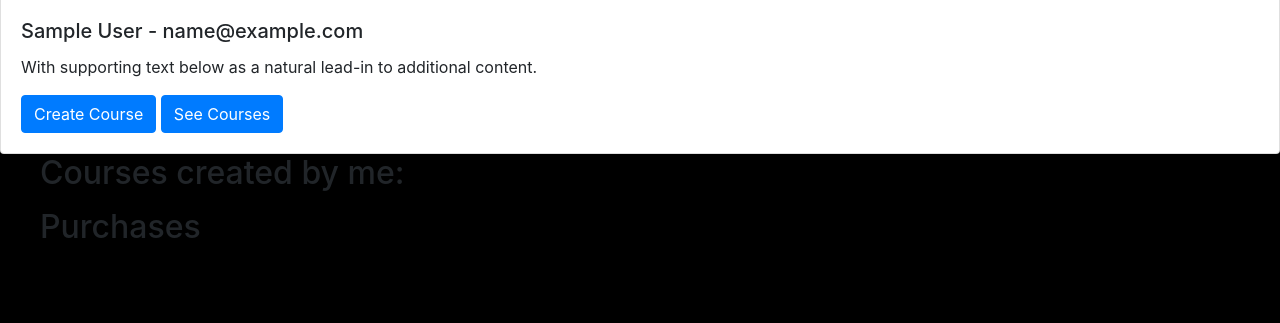
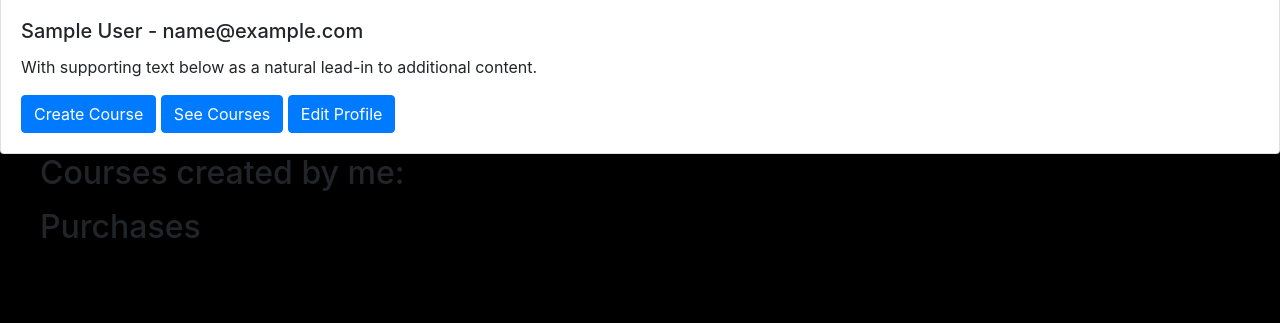
Before and after one commit to jnahc/arc-education-site, a Django app: page /accounts/profile/ in a window 1280 px wide. Shown: the part 959-1282 px from the top of the page. Run offline with Django 3.2, Linux system fonts and the light colour scheme; the visitor is signed in with stand-in values (Sample User, id 1); data that the repository does not hold is empty; some libraries are stand-ins or nearby versions; some web fonts are replaced.

Commit message:
attempted profile edit

```diff
--- a/accounts/urls.py
+++ b/accounts/urls.py
@@ -8,6 +8,7 @@ urlpatterns = [
   path('login/', views.login, name='login'),
   path('logout/', views.logout, name='logout'),
   path('profile/', views.profile, name='profile'),
+  # path('profile/edit', views.profile_edit, name='profile_edit'),
 
   ### PURCHASES
   path('profile/purchase_list', views.purchase_list, name='purchase_list'),
--- a/arc_app/templates/profile.html
+++ b/arc_app/templates/profile.html
@@ -13,7 +13,8 @@
 
     <p class="card-text">With supporting text below as a natural lead-in to additional content.</p>
     <a href="{% url 'course_create' %}" class="btn btn-primary">Create Course</a>
-    <a href="#" class="btn btn-primary">See Courses</a>
+    <a href="{% url 'course_list' %}" class="btn btn-primary">See Courses</a>
+    <a href="{% url 'profile_edit' pk=user.id %}" class="btn btn-primary">Edit Profile</a>
   </div>
 </div>
 <ul>
```
Also changed, not shown: accounts/views.py (+15 -7 lines), arc_app/views.py (+0 -11 lines).
